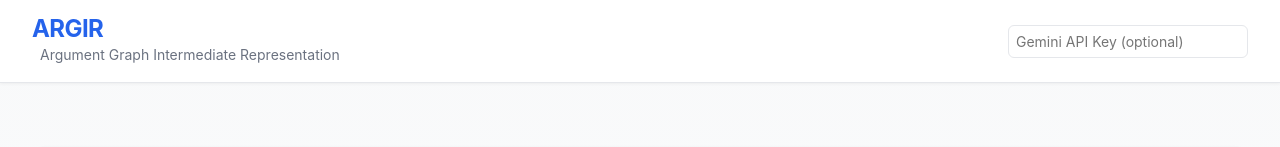
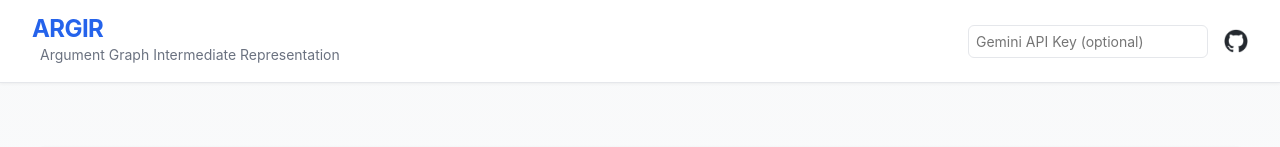
Before and after one commit to namin/argir, a React (Vite) app in the folder frontend/: page / in a window 1280 px wide. Shown: the top 147 px of the page. Built offline with nearby package versions, Linux system fonts and the light colour scheme.

Commit message:
github link

```diff
--- a/frontend/src/App.tsx
+++ b/frontend/src/App.tsx
@@ -138,6 +138,18 @@ function App() {
           placeholder="Gemini API Key (optional)"
           className="api-key-input"
         />
+        <a
+          href="https://github.com/namin/argir"
+          target="_blank"
+          rel="noreferrer"
+          style={{ marginLeft: '1rem', display: 'flex', alignItems: 'center' }}
+        >
+          <img
+            src="/github-mark.png"
+            alt="GitHub"
+            style={{ width: 24, height: 24 }}
+          />
+        </a>
       </header>
 
       <main className="main">
```
Also changed, not shown: frontend/public/github-mark.png (added).
